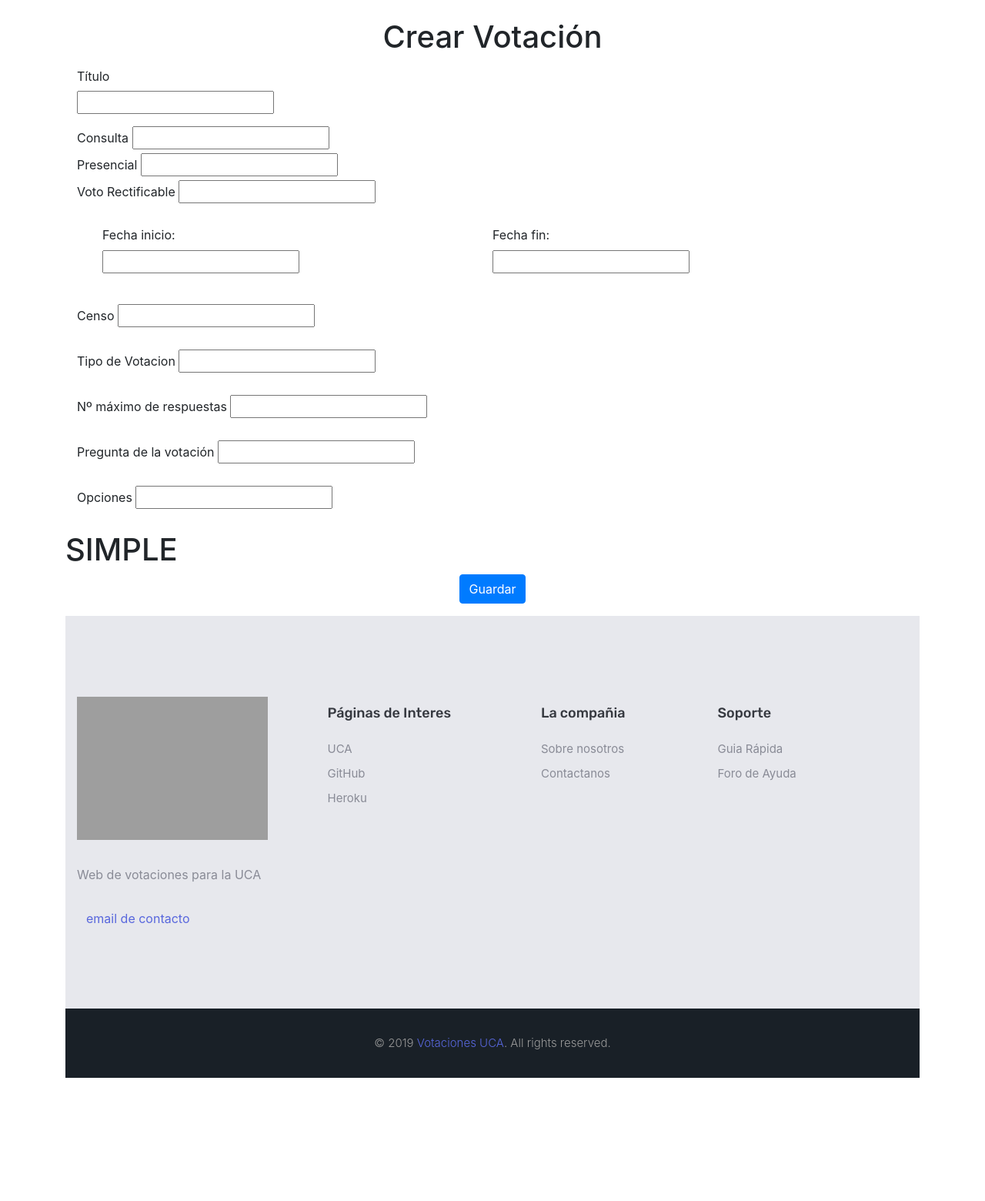
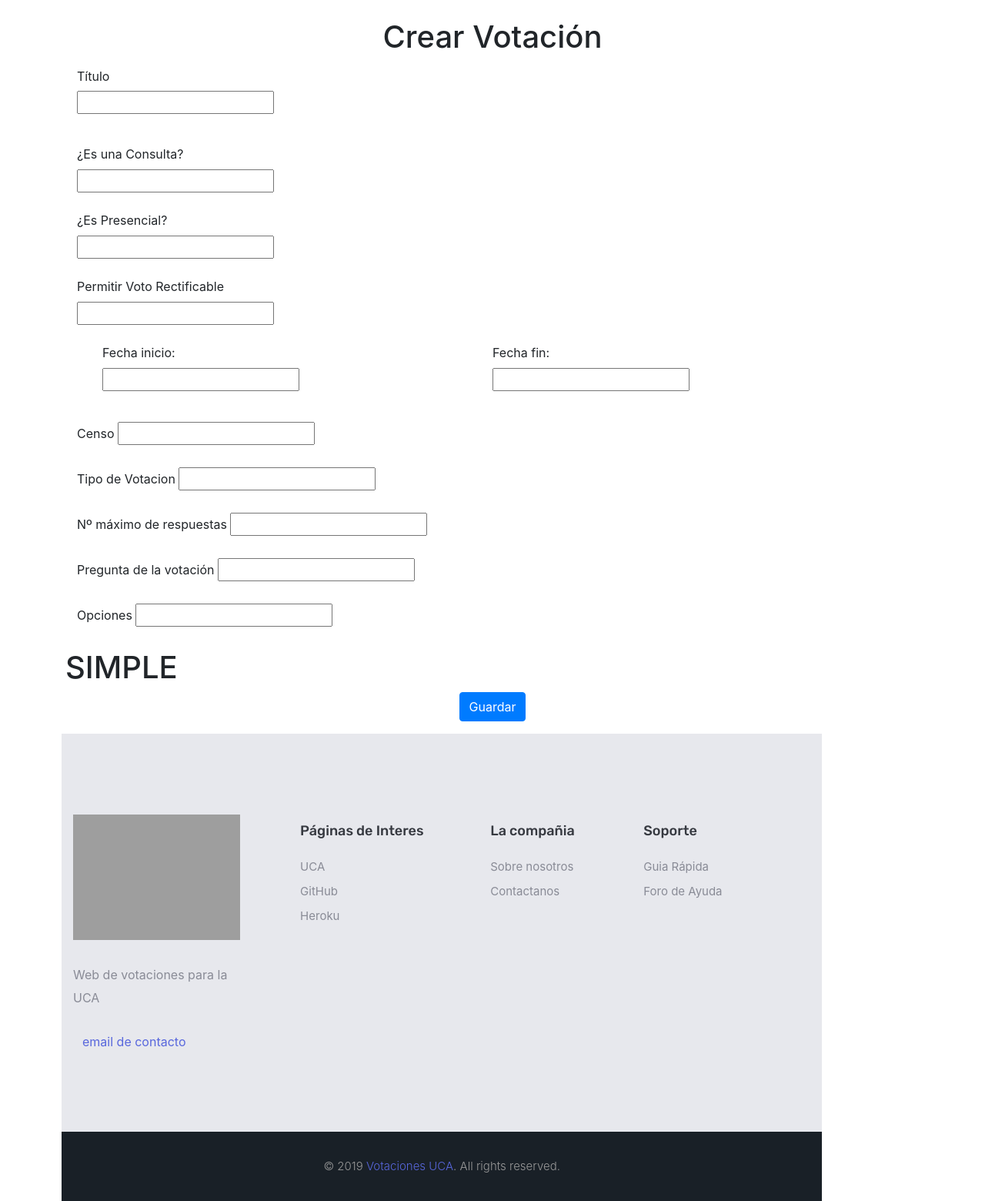
Before and after one commit to SalkerAG/Votaciones-Pinf-20, a Django app: template VotacionesUca/templates/CrearVotacion.html in a window 1280 px wide. Shown: the part 56-1616 px from the top of the page at 77% size. Before the commit the page ends 1456 px from the top, so only its background shows below. Run offline with Django 3.2, Linux system fonts and the light colour scheme; the template is opened without the code that fills it, so the values that code supplies are empty, except form fields; tables that the repository leaves empty hold one stand-in row (values such as "Sample post"); form fields are guessed from the names that the template uses; parts of the project's set-up code (start-up, migrations or seed data) failed here and were passed over; some libraries are stand-ins or nearby versions; grey boxes are pictures that could not be loaded.

Commit message:
Auto stash before merge of "feature/development/votaciones-model" and "origin/feature/development/votaciones-model"
Cambios en el html

```diff
--- a/VotacionesUca/admin.py
+++ b/VotacionesUca/admin.py
@@ -1 +1,4 @@
 from django.contrib import admin
+from .models import Votacione
+
+admin.site.register(Votacione)
--- a/VotacionesUca/templates/CrearVotacion.html
+++ b/VotacionesUca/templates/CrearVotacion.html
@@ -65,20 +65,23 @@
                 {{ form.nombreVotacion }}
             </div>
         </div>
-
+        <br>
         <!--Booleanos-->
-        <div class="col-lg-10">
-            <label required="true" for="fechaInicio">Consulta</label>
+        <div class="col-lg-10" id="esConsulta">
+            <label for="esConsulta">¿Es una Consulta?</label>
+            <br>
             {{ form.esConsulta }}
         </div>
-
+        <br>
         <div class="col-lg-10">
-            <label for="customCheck1">Presencial</label>
+            <label for="checkbox">¿Es Presencial?</label>
+            <br>
             {{ form.esPresencial }}
         </div>
-
+        <br>
         <div class="col-lg-10">
-            <label for="customCheck1">Voto Rectificable</label>
+            <label for="checkbox">Permitir Voto Rectificable</label>
+            <br>
             {{ form.votoRectificable }}
         </div>
         <br>
@@ -136,6 +139,10 @@
             </div>
         </div>
     </form>
+    <div class="form-row field-fechaFin">
+
+
+        <div>
 
     <!-- Ventana emergente -->
     <div class="modal fade" id="ModalCrearVotacion" tabindex="-1" role="dialog"
--- a/VotacionesUca/templates/VotacionesUca/CrearVotacion.html
+++ b/VotacionesUca/templates/VotacionesUca/CrearVotacion.html
@@ -1,5 +1,4 @@
-<!doctype html>
-<html lang="es">
+  ZM67UJ'045HY6GVT54RFBTMNY7UJ'0H6G5VXZGT
 
 <head>
 
@@ -23,7 +22,7 @@
     <!-- Brand -->
     <a class="navbar-brand" href="#">Logo</a>
 
-    <!-- Links -->
+    <!-- Links -->4574378
     <ul class="navbar-nav">
         <li class="nav-item">
             <a class="nav-link" href="./">Inicio</a>
```
Also changed, not shown: VotacionesUca/forms.py (+9 -2 lines).
